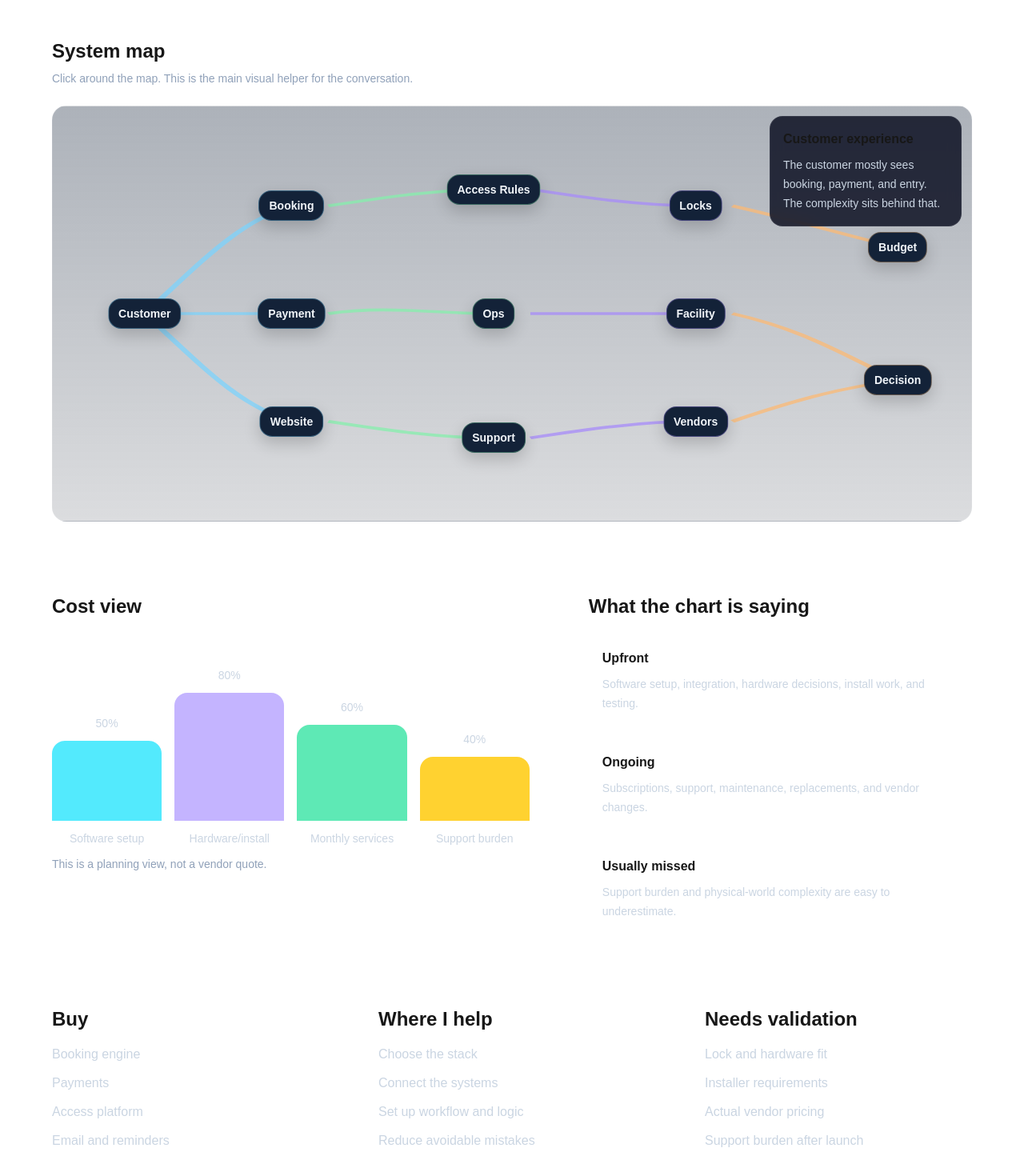
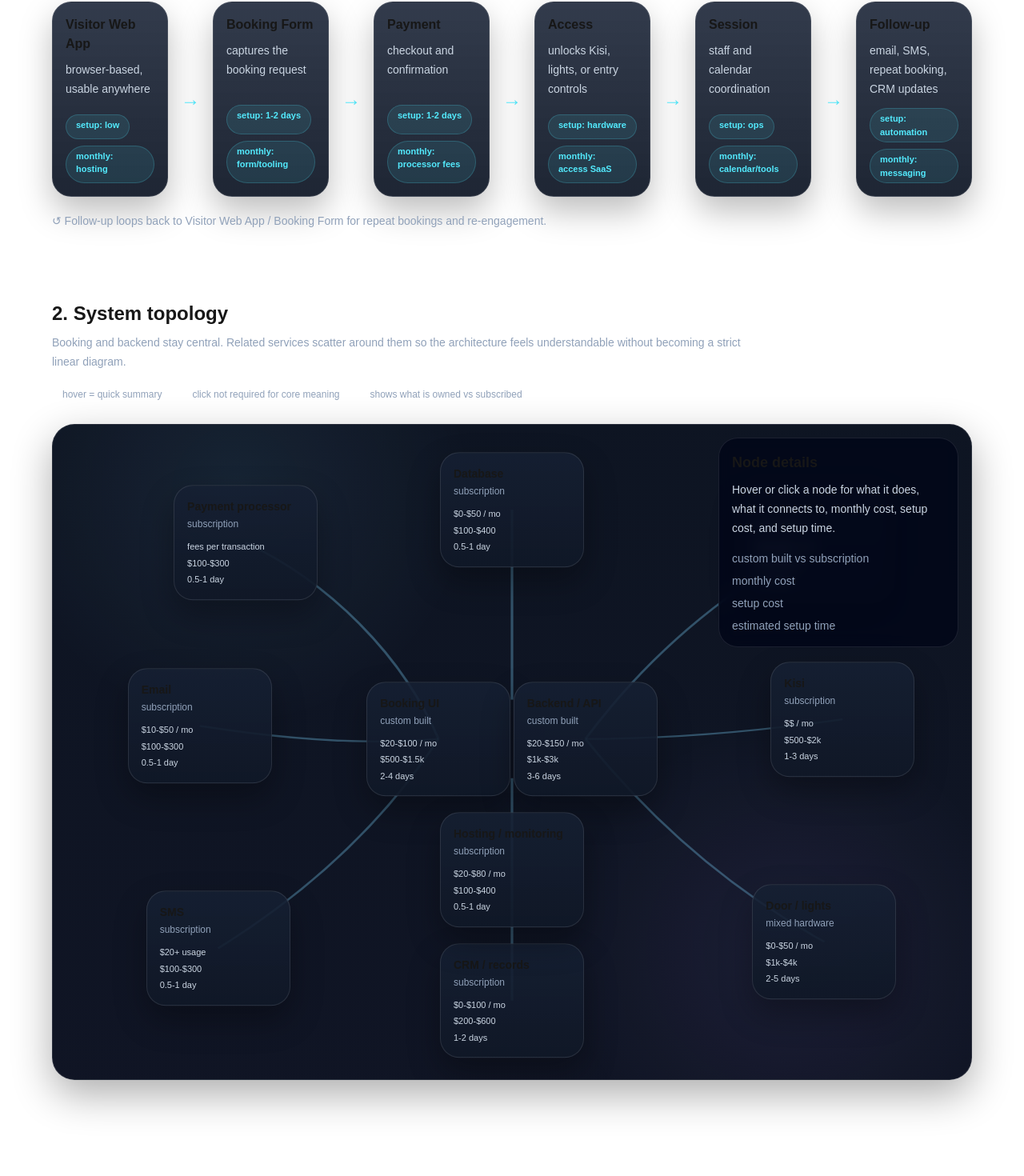
Before and after one commit to Donaid-Ngai/visuals, a Next.js app: page /visuals/marven-baseball-sim in a window 1280 px wide. Shown: the part 598-2068 px from the top of the page at 80% size. Built offline with nearby package versions, Linux system fonts and the light colour scheme.

Commit message:
Rebuild baseball sim visual from updated spec

```diff
--- a/src/app/visuals/marven-baseball-sim/page.tsx
+++ b/src/app/visuals/marven-baseball-sim/page.tsx
@@ -1,68 +1,223 @@
 "use client";
 
-type NodeConfig = {
+type TopologyNode = {
   key: string;
   label: string;
-  left: string;
-  top: string;
-  border: string;
+  x: number;
+  y: number;
+  type: string;
+  monthly: string;
+  setup: string;
+  time: string;
+  summary: string;
+  connections: string[];
 };
 
-type EdgeConfig = {
-  d: string;
-  color: string;
-};
+const topologyNodes: TopologyNode[] = [
+  {
+    key: "booking-ui",
+    label: "Booking UI",
+    x: 42,
+    y: 48,
+    type: "custom built",
+    monthly: "$20-$100 / mo",
+    setup: "$500-$1.5k",
+    time: "2-4 days",
+    summary: "Captures booking and starts the whole flow.",
+    connections: ["Backend/API", "Payment processor"],
+  },
+  {
+    key: "backend",
+    label: "Backend / API",
+    x: 58,
+    y: 48,
+    type: "custom built",
+    monthly: "$20-$150 / mo",
+    setup: "$1k-$3k",
+    time: "3-6 days",
+    summary: "Central logic for booking state, access timing, and orchestration.",
+    connections: ["Database", "Email", "SMS", "n8n / Zapier", "Kisi"],
+  },
+  {
+    key: "database",
+    label: "Database",
+    x: 50,
+    y: 13,
+    type: "subscription",
+    monthly: "$0-$50 / mo",
+    setup: "$100-$400",
+    time: "0.5-1 day",
+    summary: "Stores bookings, users, and system records.",
+    connections: ["Backend / API"],
+  },
+  {
+    key: "payment",
+    label: "Payment processor",
+    x: 21,
+    y: 18,
+    type: "subscription",
+    monthly: "fees per transaction",
+    setup: "$100-$300",
+    time: "0.5-1 day",
+    summary: "Handles checkout, receipts, and payment confirmation.",
+    connections: ["Booking UI", "Backend / API"],
+  },
+  {
+    key: "email",
+    label: "Email",
+    x: 16,
+    y: 46,
+    type: "subscription",
+    monthly: "$10-$50 / mo",
+    setup: "$100-$300",
+    time: "0.5-1 day",
+    summary: "Confirmation, reminders, and follow-up communication.",
+    connections: ["Backend / API", "CRM / records"],
+  },
+  {
+    key: "sms",
+    label: "SMS",
+    x: 18,
+    y: 80,
+    type: "subscription",
+    monthly: "$20+ usage",
+    setup: "$100-$300",
+    time: "0.5-1 day",
+    summary: "Fast reminders and follow-up texts.",
+    connections: ["Backend / API", "CRM / records"],
+  },
+  {
+    key: "automation",
+    label: "n8n / Zapier",
+    x: 83,
+    y: 18,
+    type: "subscription",
+    monthly: "$20-$100 / mo",
+    setup: "$300-$900",
+    time: "1-2 days",
+    summary: "Bridges systems, updates records, and reduces manual ops.",
+    connections: ["Backend / API", "CRM / records", "Email", "SMS"],
+  },
+  {
+    key: "kisi",
+    label: "Kisi",
+    x: 86,
+    y: 45,
+    type: "subscription",
+    monthly: "$$ / mo",
+    setup: "$500-$2k",
+    time: "1-3 days",
+    summary: "Access control that ties booking state to entry permissions.",
+    connections: ["Backend / API", "Door / lights"],
+  },
+  {
+    key: "door",
+    label: "Door / lights",
+    x: 84,
+    y: 79,
+    type: "mixed hardware",
+    monthly: "$0-$50 / mo",
+    setup: "$1k-$4k",
+    time: "2-5 days",
+    summary: "Physical controls that make the visit feel automated.",
+    connections: ["Kisi"],
+  },
+  {
+    key: "crm",
+    label: "CRM / records",
+    x: 50,
+    y: 88,
+    type: "subscription",
+    monthly: "$0-$100 / mo",
+    setup: "$200-$600",
+    time: "1-2 days",
+    summary: "Tracks customers, history, and repeat engagement.",
+    connections: ["Email", "SMS", "n8n / Zapier"],
+  },
+  {
+    key: "hosting",
+    label: "Hosting / monitoring",
+    x: 50,
+    y: 68,
+    type: "subscription",
+    monthly: "$20-$80 / mo",
+    setup: "$100-$400",
+    time: "0.5-1 day",
+    summary: "Keeps the app live and gives visibility when things break.",
+    connections: ["Backend / API", "Booking UI"],
+  },
+];
 
 function SectionCard({ children, className = "" }: { children: React.ReactNode; className?: string }) {
   return <div className={`rounded-[28px] border border-white/10 bg-white/5 p-6 ${className}`}>{children}</div>;
 }
 
-function InteractiveMap({
-  initialTitle,
-  initialCopy,
-  nodes,
-  edges,
-  content,
-}: {
-  initialTitle: string;
-  initialCopy: string;
-  nodes: NodeConfig[];
-  edges: EdgeConfig[];
-  content: Record<string, [string, string]>;
-}) {
+function MiniBadge({ children }: { children: React.ReactNode }) {
+  return <span className="rounded-full border border-cyan-300/20 bg-cyan-300/10 px-3 py-1 text-[11px] font-bold text-cyan-300">{children}</span>;
+}
+
+function FlowNode({ title, copy, badges }: { title: string; copy: string; badges: string[] }) {
   return (
-    <div className="relative h-[460px] overflow-hidden rounded-[18px] border border-white/8 bg-[linear-gradient(180deg,rgba(19,34,56,0.35),rgba(16,24,39,0.15))] md:h-[520px]">
+    <div className="grid min-h-[136px] gap-3 rounded-3xl border border-white/10 bg-[linear-gradient(180deg,rgba(22,32,51,0.88),rgba(16,24,39,0.94))] p-4 shadow-[0_18px_40px_rgba(0,0,0,0.26)]">
+      <div>
+        <h3 className="text-base font-semibold">{title}</h3>
+        <p className="mt-2 text-sm leading-6 text-slate-300">{copy}</p>
+      </div>
+      <div className="flex flex-wrap gap-2">
+        {badges.map((badge) => (
+          <MiniBadge key={badge}>{badge}</MiniBadge>
+        ))}
+      </div>
+    </div>
+  );
+}
+
+function TopologyMap() {
+  return (
+    <div className="relative min-h-[760px] overflow-hidden rounded-[28px] border border-white/10 bg-[radial-gradient(circle_at_20%_10%,rgba(125,211,252,0.08),transparent_25%),radial-gradient(circle_at_80%_80%,rgba(167,139,250,0.08),transparent_25%),linear-gradient(180deg,rgba(9,16,30,0.98),rgba(11,16,32,0.98))] shadow-[0_18px_50px_rgba(0,0,0,0.32)] lg:min-h-[820px]">
       <svg className="pointer-events-none absolute inset-0 h-full w-full" viewBox="0 0 100 100" preserveAspectRatio="none">
-        {edges.map((edge, index) => (
-          <path key={index} d={edge.d} stroke={edge.color} strokeWidth="0.7" fill="none" opacity="0.75" />
-        ))}
+        <g stroke="rgba(125,211,252,0.32)" strokeWidth="0.28" fill="none">
+          <path d="M42 48 C 38 35, 30 24, 21 18" />
+          <path d="M42 48 C 34 49, 25 48, 16 46" />
+          <path d="M42 48 C 35 63, 26 73, 18 80" />
+          <path d="M58 48 C 66 33, 75 24, 83 18" />
+          <path d="M58 48 C 67 48, 76 47, 86 45" />
+          <path d="M58 48 C 66 62, 75 72, 84 79" />
+          <path d="M50 54 C 50 66, 50 77, 50 88" />
+          <path d="M50 42 C 50 31, 50 23, 50 13" />
+        </g>
       </svg>
 
-      <div className="absolute right-3 top-3 z-20 w-[250px] rounded-2xl border border-white/8 bg-slate-950/80 p-4 backdrop-blur md:w-[240px]">
-        <h4 className="mb-2 text-base font-semibold" id="marven-title">{initialTitle}</h4>
-        <p className="text-sm leading-6 text-slate-300" id="marven-copy">{initialCopy}</p>
+      <div className="absolute right-4 top-4 z-20 w-[290px] rounded-3xl border border-white/10 bg-slate-950/85 p-4 backdrop-blur lg:w-[300px]">
+        <h3 className="text-lg font-semibold">Node details</h3>
+        <p className="mt-2 text-sm leading-6 text-slate-300">Hover or click a node for what it does, what it connects to, monthly cost, setup cost, and setup time.</p>
+        <div className="mt-4 grid gap-2 text-sm text-slate-400">
+          <span>custom built vs subscription</span>
+          <span>monthly cost</span>
+          <span>setup cost</span>
+          <span>estimated setup time</span>
+        </div>
       </div>
 
-      {nodes.map((node) => (
+      {topologyNodes.map((node) => (
         <button
           key={node.key}
           type="button"
-          className="absolute z-10 -translate-x-1/2 -translate-y-1/2 rounded-2xl border bg-[#132238] px-3 py-2 text-sm font-bold whitespace-nowrap text-slate-100 shadow-[0_8px_20px_rgba(0,0,0,0.18)] transition hover:scale-[1.02]"
-          style={{ left: node.left, top: node.top, borderColor: node.border }}
-          onClick={(event) => {
-            const root = event.currentTarget.parentElement;
-            if (!root) return;
-            root.querySelectorAll("[data-marven-node]").forEach((el) => el.classList.remove("ring-2", "ring-cyan-300/30"));
-            event.currentTarget.classList.add("ring-2", "ring-cyan-300/30");
-            const next = content[node.key];
-            const title = root.querySelector("#marven-title");
-            const copy = root.querySelector("#marven-copy");
-            if (title) title.textContent = next[0];
-            if (copy) copy.textContent = next[1];
-          }}
-          data-marven-node
+          title={`${node.label}: ${node.summary}`}
+          className="group absolute z-10 w-[180px] -translate-x-1/2 -translate-y-1/2 rounded-3xl border border-white/10 bg-[linear-gradient(180deg,rgba(22,32,51,0.88),rgba(16,24,39,0.94))] p-4 text-left shadow-[0_18px_40px_rgba(0,0,0,0.3)] transition hover:border-cyan-300/40"
+          style={{ left: `${node.x}%`, top: `${node.y}%` }}
         >
-          {node.label}
+          <h3 className="text-sm font-semibold">{node.label}</h3>
+          <p className="mt-1 text-xs text-slate-400">{node.type}</p>
+          <div className="mt-3 grid gap-1 text-[11px] text-slate-300">
+            <span>{node.monthly}</span>
+            <span>{node.setup}</span>
+            <span>{node.time}</span>
+          </div>
+          <div className="pointer-events-none absolute left-1/2 top-full z-30 mt-3 hidden w-[240px] -translate-x-1/2 rounded-2xl border border-white/10 bg-slate-950/95 p-3 text-xs shadow-[0_18px_40px_rgba(0,0,0,0.35)] group-hover:block lg:w-[260px]">
+            <p className="leading-5 text-slate-200">{node.summary}</p>
+            <p className="mt-2 leading-5 text-slate-400">connects to: {node.connections.join(", ")}</p>
+          </div>
         </button>
       ))}
     </div>
@@ -74,145 +229,64 @@ export default function MarvenBaseballSimPage() {
     <main className="mx-auto max-w-7xl px-6 py-16 md:px-10 md:py-20">
       <section className="grid gap-6 lg:grid-cols-[1.1fr_0.9fr]">
         <SectionCard>
-          <p className="text-sm font-semibold uppercase tracking-[0.3em] text-cyan-300">Meeting board for Marven</p>
-          <h1 className="mt-4 text-4xl font-semibold tracking-tight md:text-5xl">
-            What is actually behind a simple-looking baseball simulator business
-          </h1>
+          <p className="text-sm font-semibold uppercase tracking-[0.3em] text-cyan-300">Two-step explainer</p>
+          <h1 className="mt-4 text-4xl font-semibold tracking-tight md:text-5xl">Baseball sim workflow, first the journey, then the stack</h1>
           <p className="mt-5 max-w-4xl text-lg leading-8 text-slate-300">
-            This page is meant to support a real conversation. The point is that the customer-facing experience may look simple, but the business still depends on several connected systems, ongoing costs, and decisions about what should be bought versus what should be set up well.
+            This page is built to be at-a-glance first. Diagram one explains the visitor journey. Diagram two explains the implementation and where cost, setup time, and ownership start to spread across the stack.
           </p>
-          <div className="mt-6 flex flex-wrap gap-3 text-sm">
-            <a href="#system-map" className="rounded-full border border-white/12 px-4 py-2 text-slate-100 hover:border-cyan-300 hover:text-cyan-300">System map</a>
-            <a href="#cost-view" className="rounded-full border border-white/12 px-4 py-2 text-slate-100 hover:border-cyan-300 hover:text-cyan-300">Cost view</a>
-            <a href="#my-role" className="rounded-full border border-white/12 px-4 py-2 text-slate-100 hover:border-cyan-300 hover:text-cyan-300">My role</a>
-          </div>
         </SectionCard>
-
-        <div className="grid gap-4">
-          <SectionCard>
-            <strong className="block text-sm text-slate-400">Main takeaway</strong>
-            <span className="mt-2 block text-2xl font-extrabold leading-tight">Simple for customers, not simple behind the scenes</span>
-          </SectionCard>
-          <SectionCard>
-            <strong className="block text-sm text-slate-400">Main questions</strong>
-            <span className="mt-2 block text-2xl font-extrabold leading-tight">How much should this cost, and where can I help?</span>
-          </SectionCard>
-        </div>
-      </section>
-
-      <section id="system-map" className="mt-10">
         <SectionCard>
-          <h2 className="text-2xl font-semibold">System map</h2>
-          <p className="mt-2 text-sm text-slate-400">Click around the map. This is the main visual helper for the conversation.</p>
-          <div className="mt-6">
-            <InteractiveMap
-              initialTitle="Customer experience"
-              initialCopy="The customer mostly sees booking, payment, and entry. The complexity sits behind that."
-              nodes={[
-                { key: "customer", label: "Customer", left: "10%", top: "50%", border: "rgba(125,211,252,0.35)" },
-                { key: "booking", label: "Booking", left: "26%", top: "24%", border: "rgba(125,211,252,0.35)" },
-                { key: "payment", label: "Payment", left: "26%", top: "50%", border: "rgba(125,211,252,0.35)" },
-                { key: "website", label: "Website", left: "26%", top: "76%", border: "rgba(125,211,252,0.35)" },
-                { key: "rules", label: "Access Rules", left: "48%", top: "20%", border: "rgba(134,239,172,0.35)" },
-                { key: "ops", label: "Ops", left: "48%", top: "50%", border: "rgba(134,239,172,0.35)" },
-                { key: "support", label: "Support", left: "48%", top: "80%", border: "rgba(134,239,172,0.35)" },
-                { key: "locks", label: "Locks", left: "70%", top: "24%", border: "rgba(167,139,250,0.35)" },
-                { key: "facility", label: "Facility", left: "70%", top: "50%", border: "rgba(167,139,250,0.35)" },
-                { key: "vendors", label: "Vendors", left: "70%", top: "76%", border: "rgba(167,139,250,0.35)" },
-                { key: "budget", label: "Budget", left: "92%", top: "34%", border: "rgba(253,186,116,0.35)" },
-                { key: "decision", label: "Decision", left: "92%", top: "66%", border: "rgba(253,186,116,0.35)" },
-              ]}
-              edges={[
-                { d: "M10 50 C 16 38, 20 28, 26 24", color: "#7dd3fc" },
-                { d: "M10 50 C 17 50, 20 50, 26 50", color: "#7dd3fc" },
-                { d: "M10 50 C 16 62, 20 72, 26 76", color: "#7dd3fc" },
-                { d: "M30 24 C 36 22, 42 20, 48 20", color: "#86efac" },
-                { d: "M30 50 C 36 48, 42 50, 48 50", color: "#86efac" },
-                { d: "M30 76 C 36 78, 42 80, 48 80", color: "#86efac" },
-                { d: "M52 20 C 58 22, 64 24, 70 24", color: "#a78bfa" },
-                { d: "M52 50 C 58 50, 64 50, 70 50", color: "#a78bfa" },
-                { d: "M52 80 C 58 78, 64 76, 70 76", color: "#a78bfa" },
-                { d: "M74 24 C 82 28, 86 31, 92 34", color: "#fdba74" },
-                { d: "M74 50 C 82 54, 86 60, 92 66", color: "#fdba74" },
-                { d: "M74 76 C 82 70, 86 68, 92 66", color: "#fdba74" },
-              ]}
-              content={{
-                customer: ["Customer experience", "The customer mostly sees booking, payment, and entry. The complexity sits behind that."],
-                booking: ["Booking", "A booking tool may be useful, but it is only one part of the overall system."],
-                payment: ["Payment", "Payments add rules, timing, and integration work."],
-                website: ["Website", "The site is the front door, not the whole building."],
-                rules: ["Access rules", "Someone still has to define the logic that connects bookings to real access."],
-                ops: ["Operations", "Operations is where the business has to work reliably day to day."],
-                support: ["Support", "If something fails, the support burden becomes very real very quickly."],
-                locks: ["Locks", "Access hardware is where software meets the physical world."],
-                facility: ["Facility", "Lights, cameras, internet, and simulator behavior still need to work as a system."],
-                vendors: ["Vendors", "Some of this is likely better handled by third-party vendors or installers."],
-                budget: ["Budget", "The real budget is not just software. It includes setup, hardware, recurring tools, and support."],
-                decision: ["Decision", "The decision is not just which booking app to use. It is what stack makes this workable, and where I help."],
-              }}
-            />
+          <h2 className="text-2xl font-semibold">What this page should do</h2>
+          <div className="mt-5 grid gap-4">
+            <div className="rounded-2xl border border-white/10 bg-white/5 p-4">
+              <h3 className="font-semibold">Step 1</h3>
+              <p className="mt-2 text-sm leading-6 text-slate-300">Make the user journey understandable at a glance.</p>
+            </div>
+            <div className="rounded-2xl border border-white/10 bg-white/5 p-4">
+              <h3 className="font-semibold">Step 2</h3>
+              <p className="mt-2 text-sm leading-6 text-slate-300">Make the implementation understandable without a wall of text.</p>
+            </div>
           </div>
         </SectionCard>
       </section>
 
-      <section id="cost-view" className="mt-10 grid gap-6 lg:grid-cols-[1.1fr_0.9fr]">
+      <section className="mt-10">
         <SectionCard>
-          <h2 className="text-2xl font-semibold">Cost view</h2>
-          <div className="mt-6 flex h-[260px] items-end justify-between gap-4">
-            {[
-              ["Software setup", 50, "bg-cyan-300"],
-              ["Hardware/install", 80, "bg-violet-300"],
-              ["Monthly services", 60, "bg-emerald-300"],
-              ["Support burden", 40, "bg-amber-300"],
-            ].map(([label, value, color]) => (
-              <div key={label as string} className="flex flex-1 flex-col items-center gap-3">
-                <div className="text-sm text-slate-300">{value}%</div>
-                <div className="flex w-full items-end justify-center rounded-t-2xl bg-white/5" style={{ height: `${Number(value) * 2}px` }}>
-                  <div className={`w-full rounded-t-2xl ${color as string}`} style={{ height: `${Number(value) * 2}px` }} />
-                </div>
-                <div className="text-center text-sm text-slate-300">{label}</div>
-              </div>
-            ))}
+          <h2 className="text-2xl font-semibold">1. User flow</h2>
+          <p className="mt-2 max-w-4xl text-sm leading-6 text-slate-400">
+            Same journey, different stack. This is the lifecycle the visitor experiences from first visit to repeat booking.
+          </p>
+          <div className="mt-8 grid gap-4 lg:grid-cols-[1fr_auto_1fr_auto_1fr_auto_1fr_auto_1fr_auto_1fr]">
+            <FlowNode title="Visitor Web App" copy="browser-based, usable anywhere" badges={["setup: low", "monthly: hosting"]} />
+            <div className="hidden items-center justify-center text-2xl font-extrabold text-cyan-300 lg:flex">→</div>
+            <FlowNode title="Booking Form" copy="captures the booking request" badges={["setup: 1-2 days", "monthly: form/tooling"]} />
+            <div className="hidden items-center justify-center text-2xl font-extrabold text-cyan-300 lg:flex">→</div>
+            <FlowNode title="Payment" copy="checkout and confirmation" badges={["setup: 1-2 days", "monthly: processor fees"]} />
+            <div className="hidden items-center justify-center text-2xl font-extrabold text-cyan-300 lg:flex">→</div>
+            <FlowNode title="Access" copy="unlocks Kisi, lights, or entry controls" badges={["setup: hardware", "monthly: access SaaS"]} />
+            <div className="hidden items-center justify-center text-2xl font-extrabold text-cyan-300 lg:flex">→</div>
+            <FlowNode title="Session" copy="staff and calendar coordination" badges={["setup: ops", "monthly: calendar/tools"]} />
+            <div className="hidden items-center justify-center text-2xl font-extrabold text-cyan-300 lg:flex">→</div>
+            <FlowNode title="Follow-up" copy="email, SMS, repeat booking, CRM updates" badges={["setup: automation", "monthly: messaging"]} />
           </div>
-          <p className="mt-3 text-sm text-slate-400">This is a planning view, not a vendor quote.</p>
-        </SectionCard>
-        <SectionCard>
-          <h2 className="text-2xl font-semibold">What the chart is saying</h2>
-          <div className="mt-5 grid gap-4">
-            <div className="rounded-2xl border border-white/10 bg-white/5 p-4"><h3 className="font-semibold">Upfront</h3><p className="mt-2 text-sm leading-6 text-slate-300">Software setup, integration, hardware decisions, install work, and testing.</p></div>
-            <div className="rounded-2xl border border-white/10 bg-white/5 p-4"><h3 className="font-semibold">Ongoing</h3><p className="mt-2 text-sm leading-6 text-slate-300">Subscriptions, support, maintenance, replacements, and vendor changes.</p></div>
-            <div className="rounded-2xl border border-white/10 bg-white/5 p-4"><h3 className="font-semibold">Usually missed</h3><p className="mt-2 text-sm leading-6 text-slate-300">Support burden and physical-world complexity are easy to underestimate.</p></div>
-          </div>
+          <p className="mt-5 text-sm text-slate-400">↺ Follow-up loops back to Visitor Web App / Booking Form for repeat bookings and re-engagement.</p>
         </SectionCard>
       </section>
 
-      <section id="my-role" className="mt-10 grid gap-6 md:grid-cols-3">
+      <section className="mt-10">
         <SectionCard>
-          <h2 className="text-2xl font-semibold">Buy</h2>
-          <ul className="mt-4 space-y-3 text-slate-300">
-            <li>Booking engine</li>
-            <li>Payments</li>
-            <li>Access platform</li>
-            <li>Email and reminders</li>
-          </ul>
-        </SectionCard>
-        <SectionCard>
-          <h2 className="text-2xl font-semibold">Where I help</h2>
-          <ul className="mt-4 space-y-3 text-slate-300">
-            <li>Choose the stack</li>
-            <li>Connect the systems</li>
-            <li>Set up workflow and logic</li>
-            <li>Reduce avoidable mistakes</li>
-          </ul>
-        </SectionCard>
-        <SectionCard>
-          <h2 className="text-2xl font-semibold">Needs validation</h2>
-          <ul className="mt-4 space-y-3 text-slate-300">
-            <li>Lock and hardware fit</li>
-            <li>Installer requirements</li>
-            <li>Actual vendor pricing</li>
-            <li>Support burden after launch</li>
-          </ul>
+          <h2 className="text-2xl font-semibold">2. System topology</h2>
+          <p className="mt-2 max-w-4xl text-sm leading-6 text-slate-400">
+            Booking and backend stay central. Related services scatter around them so the architecture feels understandable without becoming a strict linear diagram.
+          </p>
+          <div className="mt-4 flex flex-wrap gap-3 text-xs text-slate-400">
+            <span className="rounded-full border border-white/10 px-3 py-1">hover = quick summary</span>
+            <span className="rounded-full border border-white/10 px-3 py-1">click not required for core meaning</span>
+            <span className="rounded-full border border-white/10 px-3 py-1">shows what is owned vs subscribed</span>
+          </div>
+          <div className="mt-6">
+            <TopologyMap />
+          </div>
         </SectionCard>
       </section>
     </main>
```
